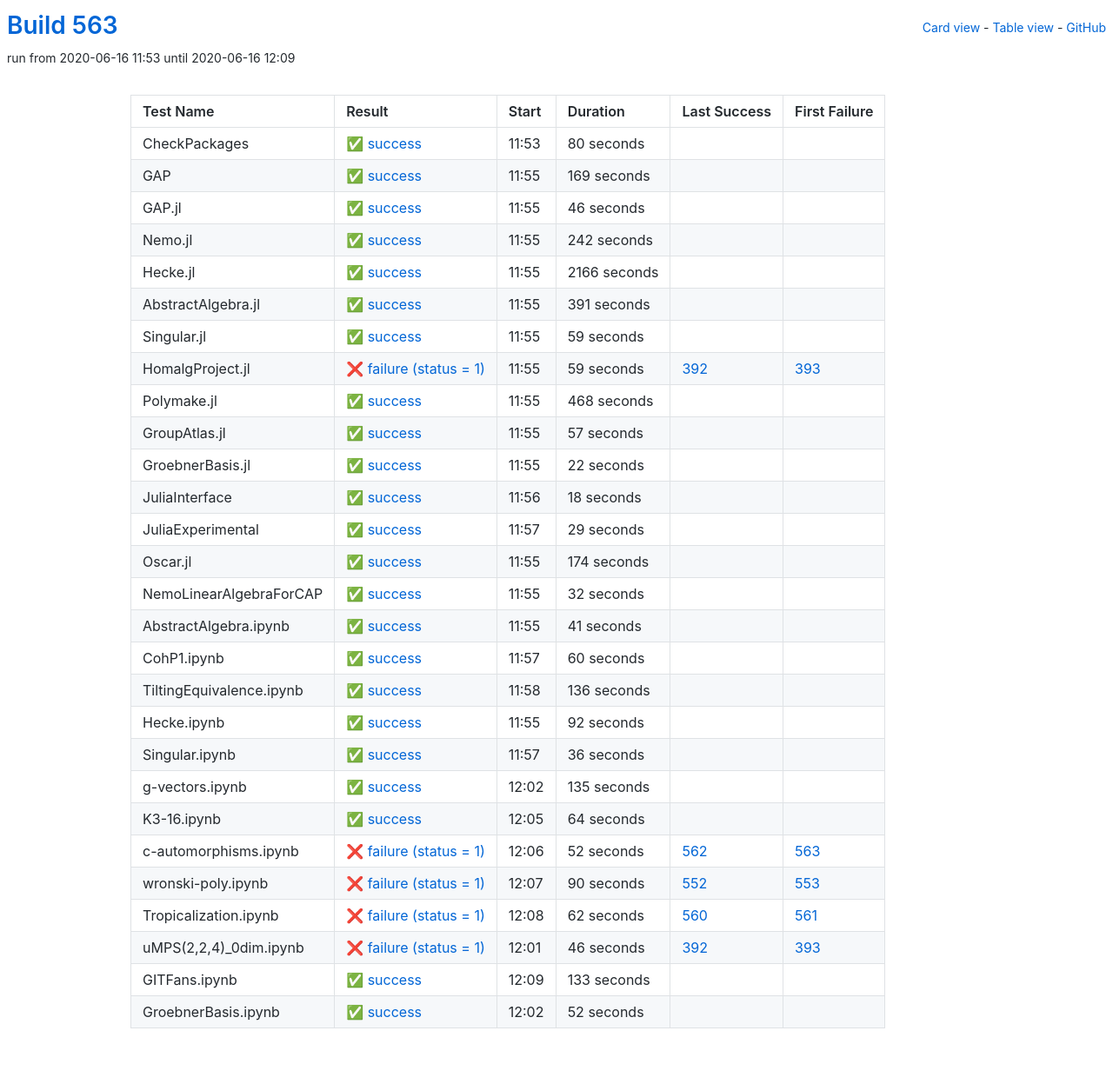
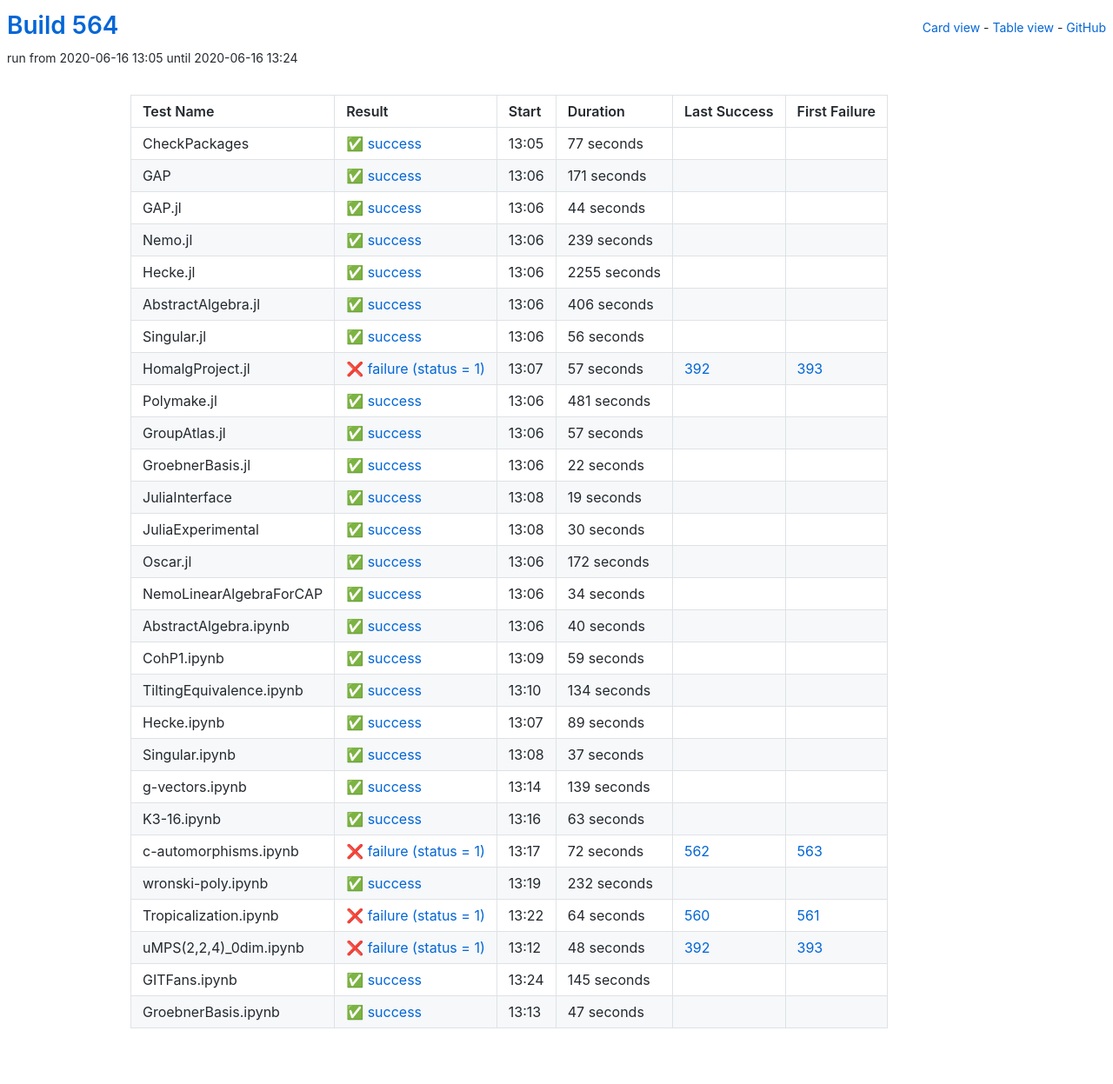
Before and after one commit to oscar-system/oscar-ci-status-1.4, a Jekyll site: the page built from table.html, in a window 1280 px wide. Shown: the whole page at 87% size. Built offline with Jekyll 4.4.1, drawn with Linux system fonts in a browser that asks for light colours.

Commit message:
Build #564

```diff
--- a/_data/ci.yml
+++ b/_data/ci.yml
@@ -1,6 +1,6 @@
 ---
-build: 563
-build_url: https://oscarci.mathematik.uni-kl.de/job/oscar-julia-1.4/563/
+build: 564
+build_url: https://oscarci.mathematik.uni-kl.de/job/oscar-julia-1.4/564/
 job: oscar-julia-1.4
 organization: oscar-system
 repo: oscar-ci-status-1.4
@@ -8,116 +8,116 @@ repourl: https://github.com/oscar-system/oscar-ci-status-1.4
 tests:
 - name: CheckPackages
   id: checkpackages
-  log: https://oscarci.mathematik.uni-kl.de/job/oscar-julia-1.4/563/artifact/logs/build-563/CheckPackages.log
-  start: 2020-06-16 11:53
+  log: https://oscarci.mathematik.uni-kl.de/job/oscar-julia-1.4/564/artifact/logs/build-564/CheckPackages.log
+  start: 2020-06-16 13:05
   success: true
   exitcode: 0
   status: success
-  duration: 80
+  duration: 77
   last_success: false
   last_success_url:
   first_failure: false
   first_failure_url:
 - name: GAP
   id: gap
-  log: https://oscarci.mathematik.uni-kl.de/job/oscar-julia-1.4/563/artifact/logs/build-563/GAP.log
-  start: 2020-06-16 11:55
+  log: https://oscarci.mathematik.uni-kl.de/job/oscar-julia-1.4/564/artifact/logs/build-564/GAP.log
+  start: 2020-06-16 13:06
   success: true
   exitcode: 0
   status: success
-  duration: 169
+  duration: 171
   last_success: false
   last_success_url:
   first_failure: false
   first_failure_url:
 - name: GAP.jl
   id: gap-jl
-  log: https://oscarci.mathematik.uni-kl.de/job/oscar-julia-1.4/563/artifact/logs/build-563/GAP.jl.log
-  start: 2020-06-16 11:55
+  log: https://oscarci.mathematik.uni-kl.de/job/oscar-julia-1.4/564/artifact/logs/build-564/GAP.jl.log
+  start: 2020-06-16 13:06
   success: true
   exitcode: 0
   status: success
-  duration: 46
+  duration: 44
   last_success: false
   last_success_url:
   first_failure: false
   first_failure_url:
 - name: Nemo.jl
   id: nemo-jl
-  log: https://oscarci.mathematik.uni-kl.de/job/oscar-julia-1.4/563/artifact/logs/build-563/Nemo.jl.log
-  start: 2020-06-16 11:55
+  log: https://oscarci.mathematik.uni-kl.de/job/oscar-julia-1.4/564/artifact/logs/build-564/Nemo.jl.log
+  start: 2020-06-16 13:06
   success: true
   exitcode: 0
   status: success
-  duration: 242
+  duration: 239
   last_success: false
   last_success_url:
   first_failure: false
   first_failure_url:
 - name: Hecke.jl
   id: hecke-jl
-  log: https://oscarci.mathematik.uni-kl.de/job/oscar-julia-1.4/563/artifact/logs/build-563/Hecke.jl.log
-  start: 2020-06-16 11:55
+  log: https://oscarci.mathematik.uni-kl.de/job/oscar-julia-1.4/564/artifact/logs/build-564/Hecke.jl.log
+  start: 2020-06-16 13:06
   success: true
   exitcode: 0
   status: success
-  duration: 2166
+  duration: 2255
   last_success: false
   last_success_url:
   first_failure: false
   first_failure_url:
 - name: AbstractAlgebra.jl
   id: abstractalgebra-jl
-  log: https://oscarci.mathematik.uni-kl.de/job/oscar-julia-1.4/563/artifact/logs/build-563/AbstractAlgebra.jl.log
-  start: 2020-06-16 11:55
+  log: https://oscarci.mathematik.uni-kl.de/job/oscar-julia-1.4/564/artifact/logs/build-564/AbstractAlgebra.jl.log
+  start: 2020-06-16 13:06
   success: true
   exitcode: 0
   status: success
-  duration: 391
+  duration: 406
   last_success: false
   last_success_url:
   first_failure: false
   first_failure_url:
 - name: Singular.jl
   id: singular-jl
-  log: https://oscarci.mathematik.uni-kl.de/job/oscar-julia-1.4/563/artifact/logs/build-563/Singular.jl.log
-  start: 2020-06-16 11:55
+  log: https://oscarci.mathematik.uni-kl.de/job/oscar-julia-1.4/564/artifact/logs/build-564/Singular.jl.log
+  start: 2020-06-16 13:06
   success: true
   exitcode: 0
   status: success
-  duration: 59
+  duration: 56
   last_success: false
   last_success_url:
   first_failure: false
   first_failure_url:
 - name: HomalgProject.jl
   id: homalgproject-jl
-  log: https://oscarci.mathematik.uni-kl.de/job/oscar-julia-1.4/563/artifact/logs/build-563/HomalgProject.jl.log
-  start: 2020-06-16 11:55
+  log: https://oscarci.mathematik.uni-kl.de/job/oscar-julia-1.4/564/artifact/logs/build-564/HomalgProject.jl.log
+  start: 2020-06-16 13:07
   success: false
   exitcode: 1
   status: failure
-  duration: 59
+  duration: 57
   last_success: 392
   last_success_url: https://oscarci.mathematik.uni-kl.de/job/oscar-julia-1.4/392/
   first_failure: 393
   first_failure_url: https://oscarci.mathematik.uni-kl.de/job/oscar-julia-1.4/393/
 - name: Polymake.jl
   id: polymake-jl
-  log: https://oscarci.mathematik.uni-kl.de/job/oscar-julia-1.4/563/artifact/logs/build-563/Polymake.jl.log
-  start: 2020-06-16 11:55
+  log: https://oscarci.mathematik.uni-kl.de/job/oscar-julia-1.4/564/artifact/logs/build-564/Polymake.jl.log
+  start: 2020-06-16 13:06
   success: true
   exitcode: 0
   status: success
-  duration: 468
+  duration: 481
   last_success: false
   last_success_url:
   first_failure: false
   first_failure_url:
 - name: GroupAtlas.jl
   id: groupatlas-jl
-  log: https://oscarci.mathematik.uni-kl.de/job/oscar-julia-1.4/563/artifact/logs/build-563/GroupAtlas.jl.log
-  start: 2020-06-16 11:55
+  log: https://oscarci.mathematik.uni-kl.de/job/oscar-julia-1.4/564/artifact/logs/build-564/GroupAtlas.jl.log
+  start: 2020-06-16 13:06
   success: true
   exitcode: 0
   status: success
@@ -128,8 +128,8 @@ tests:
   first_failure_url:
 - name: GroebnerBasis.jl
   id: groebnerbasis-jl
-  log: https://oscarci.mathematik.uni-kl.de/job/oscar-julia-1.4/563/artifact/logs/build-563/GroebnerBasis.jl.log
-  start: 2020-06-16 11:55
+  log: https://oscarci.mathematik.uni-kl.de/job/oscar-julia-1.4/564/artifact/logs/build-564/GroebnerBasis.jl.log
+  start: 2020-06-16 13:06
   success: true
   exitcode: 0
   status: success
@@ -140,204 +140,204 @@ tests:
   first_failure_url:
 - name: JuliaInterface
   id: juliainterface
-  log: https://oscarci.mathematik.uni-kl.de/job/oscar-julia-1.4/563/artifact/logs/build-563/JuliaInterface.log
-  start: 2020-06-16 11:56
+  log: https://oscarci.mathematik.uni-kl.de/job/oscar-julia-1.4/564/artifact/logs/build-564/JuliaInterface.log
+  start: 2020-06-16 13:08
   success: true
   exitcode: 0
   status: success
-  duration: 18
+  duration: 19
   last_success: false
   last_success_url:
   first_failure: false
   first_failure_url:
 - name: JuliaExperimental
   id: juliaexperimental
-  log: https://oscarci.mathematik.uni-kl.de/job/oscar-julia-1.4/563/artifact/logs/build-563/JuliaExperimental.log
-  start: 2020-06-16 11:57
+  log: https://oscarci.mathematik.uni-kl.de/job/oscar-julia-1.4/564/artifact/logs/build-564/JuliaExperimental.log
+  start: 2020-06-16 13:08
   success: true
   exitcode: 0
   status: success
-  duration: 29
+  duration: 30
   last_success: false
   last_success_url:
   first_failure: false
   first_failure_url:
 - name: Oscar.jl
   id: oscar-jl
-  log: https://oscarci.mathematik.uni-kl.de/job/oscar-julia-1.4/563/artifact/logs/build-563/Oscar.jl.log
-  start: 2020-06-16 11:55
+  log: https://oscarci.mathematik.uni-kl.de/job/oscar-julia-1.4/564/artifact/logs/build-564/Oscar.jl.log
+  start: 2020-06-16 13:06
   success: true
   exitcode: 0
   status: success
-  duration: 174
+  duration: 172
   last_success: false
   last_success_url:
   first_failure: false
   first_failure_url:
 - name: NemoLinearAlgebraForCAP
   id: nemolinearalgebraforcap
-  log: https://oscarci.mathematik.uni-kl.de/job/oscar-julia-1.4/563/artifact/logs/build-563/NemoLinearAlgebraForCAP.log
-  start: 2020-06-16 11:55
+  log: https://oscarci.mathematik.uni-kl.de/job/oscar-julia-1.4/564/artifact/logs/build-564/NemoLinearAlgebraForCAP.log
+  start: 2020-06-16 13:06
   success: true
   exitcode: 0
   status: success
-  duration: 32
+  duration: 34
   last_success: false
   last_success_url:
   first_failure: false
   first_failure_url:
 - name: AbstractAlgebra.ipynb
   id: abstractalgebra-ipynb
-  log: https://oscarci.mathematik.uni-kl.de/job/oscar-julia-1.4/563/artifact/logs/build-563/AbstractAlgebra.ipynb.log
-  start: 2020-06-16 11:55
+  log: https://oscarci.mathematik.uni-kl.de/job/oscar-julia-1.4/564/artifact/logs/build-564/AbstractAlgebra.ipynb.log
+  start: 2020-06-16 13:06
   success: true
   exitcode: 0
   status: success
-  duration: 41
+  duration: 40
   last_success: false
   last_success_url:
   first_failure: false
   first_failure_url:
 - name: CohP1.ipynb
   id: cohp1-ipynb
-  log: https://oscarci.mathematik.uni-kl.de/job/oscar-julia-1.4/563/artifact/logs/build-563/CohP1.ipynb.log
-  start: 2020-06-16 11:57
+  log: https://oscarci.mathematik.uni-kl.de/job/oscar-julia-1.4/564/artifact/logs/build-564/CohP1.ipynb.log
+  start: 2020-06-16 13:09
   success: true
   exitcode: 0
   status: success
-  duration: 60
+  duration: 59
   last_success: false
   last_success_url:
   first_failure: false
   first_failure_url:
 - name: TiltingEquivalence.ipynb
   id: tiltingequivalence-ipynb
-  log: https://oscarci.mathematik.uni-kl.de/job/oscar-julia-1.4/563/artifact/logs/build-563/TiltingEquivalence.ipynb.log
-  start: 2020-06-16 11:58
+  log: https://oscarci.mathematik.uni-kl.de/job/oscar-julia-1.4/564/artifact/logs/build-564/TiltingEquivalence.ipynb.log
+  start: 2020-06-16 13:10
   success: true
   exitcode: 0
   status: success
-  duration: 136
+  duration: 134
   last_success: false
   last_success_url:
   first_failure: false
   first_failure_url:
 - name: Hecke.ipynb
   id: hecke-ipynb
-  log: https://oscarci.mathematik.uni-kl.de/job/oscar-julia-1.4/563/artifact/logs/build-563/Hecke.ipynb.log
-  start: 2020-06-16 11:55
+  log: https://oscarci.mathematik.uni-kl.de/job/oscar-julia-1.4/564/artifact/logs/build-564/Hecke.ipynb.log
+  start: 2020-06-16 13:07
   success: true
   exitcode: 0
   status: success
-  duration: 92
+  duration: 89
   last_success: false
   last_success_url:
   first_failure: false
   first_failure_url:
 - name: Singular.ipynb
   id: singular-ipynb
-  log: https://oscarci.mathematik.uni-kl.de/job/oscar-julia-1.4/563/artifact/logs/build-563/Singular.ipynb.log
-  start: 2020-06-16 11:57
+  log: https://oscarci.mathematik.uni-kl.de/job/oscar-julia-1.4/564/artifact/logs/build-564/Singular.ipynb.log
+  start: 2020-06-16 13:08
   success: true
   exitcode: 0
   status: success
-  duration: 36
+  duration: 37
   last_success: false
   last_success_url:
   first_failure: false
   first_failure_url:
 - name: g-vectors.ipynb
   id: g-vectors-ipynb
-  log: https://oscarci.mathematik.uni-kl.de/job/oscar-julia-1.4/563/artifact/logs/build-563/g-vectors.ipynb.log
-  start: 2020-06-16 12:02
+  log: https://oscarci.mathematik.uni-kl.de/job/oscar-julia-1.4/564/artifact/logs/build-564/g-vectors.ipynb.log
+  start: 2020-06-16 13:14
   success: true
   exitcode: 0
   status: success
-  duration: 135
+  duration: 139
   last_success: false
   last_success_url:
   first_failure: false
   first_failure_url:
 - name: K3-16.ipynb
   id: k3-16-ipynb
-  log: https://oscarci.mathematik.uni-kl.de/job/oscar-julia-1.4/563/artifact/logs/build-563/K3-16.ipynb.log
-  start: 2020-06-16 12:05
+  log: https://oscarci.mathematik.uni-kl.de/job/oscar-julia-1.4/564/artifact/logs/build-564/K3-16.ipynb.log
+  start: 2020-06-16 13:16
   success: true
   exitcode: 0
   status: success
-  duration: 64
+  duration: 63
   last_success: false
   last_success_url:
   first_failure: false
   first_failure_url:
 - name: c-automorphisms.ipynb
   id: c-automorphisms-ipynb
-  log: https://oscarci.mathematik.uni-kl.de/job/oscar-julia-1.4/563/artifact/logs/build-563/c-automorphisms.ipynb.log
-  start: 2020-06-16 12:06
+  log: https://oscarci.mathematik.uni-kl.de/job/oscar-julia-1.4/564/artifact/logs/build-564/c-automorphisms.ipynb.log
+  start: 2020-06-16 13:17
   success: false
   exitcode: 1
   status: failure
-  duration: 52
+  duration: 72
   last_success: 562
   last_success_url: https://oscarci.mathematik.uni-kl.de/job/oscar-julia-1.4/562/
   first_failure: 563
   first_failure_url: https://oscarci.mathematik.uni-kl.de/job/oscar-julia-1.4/563/
 - name: wronski-poly.ipynb
   id: wronski-poly-ipynb
-  log: https://oscarci.mathematik.uni-kl.de/job/oscar-julia-1.4/563/artifact/logs/build-563/wronski-poly.ipynb.log
-  start: 2020-06-16 12:07
+  log: https://oscarci.mathematik.uni-kl.de/job/oscar-julia-1.4/564/artifact/logs/build-564/wronski-poly.ipynb.log
+  start: 2020-06-16 13:19
+  success: true
+  exitcode: 0
+  status: success
+  duration: 232
+  last_success: false
+  last_success_url:
+  first_failure: false
+  first_failure_url:
+- name: Tropicalization.ipynb
+  id: tropicalization-ipynb
+  log: https://oscarci.mathematik.uni-kl.de/job/oscar-julia-1.4/564/artifact/logs/build-564/Tropicalization.ipynb.log
+  start: 2020-06-16 13:22
   success: false
   exitcode: 1
   status: failure
-  duration: 90
-  last_success: 552
-  last_success_url: https://oscarci.mathematik.uni-kl.de/job/oscar-julia-1.4/552/
-  first_failure: 553
-  first_failure_url: https://oscarci.mathematik.uni-kl.de/job/oscar-julia-1.4/553/
-- name: Tropicalization.ipynb
-  id: tropicalization-ipynb
-  log: https://oscarci.mathematik.uni-kl.de/job/oscar-julia-1.4/563/artifact/logs/build-563/Tropicalization.ipynb.log
-  start: 2020-06-16 12:08
-  success: false
-  exitcode: 1
-  status: failure
-  duration: 62
+  duration: 64
   last_success: 560
   last_success_url: https://oscarci.mathematik.uni-kl.de/job/oscar-julia-1.4/560/
   first_failure: 561
   first_failure_url: https://oscarci.mathematik.uni-kl.de/job/oscar-julia-1.4/561/
 - name: uMPS(2,2,4)_0dim.ipynb
   id: umps-2-2-4-0dim-ipynb
-  log: https://oscarci.mathematik.uni-kl.de/job/oscar-julia-1.4/563/artifact/logs/build-563/uMPS-2-2-4-_0dim.ipynb.log
-  start: 2020-06-16 12:01
+  log: https://oscarci.mathematik.uni-kl.de/job/oscar-julia-1.4/564/artifact/logs/build-564/uMPS-2-2-4-_0dim.ipynb.log
+  start: 2020-06-16 13:12
   success: false
   exitcode: 1
   status: failure
-  duration: 46
+  duration: 48
   last_success: 392
   last_success_url: https://oscarci.mathematik.uni-kl.de/job/oscar-julia-1.4/392/
   first_failure: 393
   first_failure_url: https://oscarci.mathematik.uni-kl.de/job/oscar-julia-1.4/393/
 - name: GITFans.ipynb
   id: gitfans-ipynb
-  log: https://oscarci.mathematik.uni-kl.de/job/oscar-julia-1.4/563/artifact/logs/build-563/GITFans.ipynb.log
-  start: 2020-06-16 12:09
+  log: https://oscarci.mathematik.uni-kl.de/job/oscar-julia-1.4/564/artifact/logs/build-564/GITFans.ipynb.log
+  start: 2020-06-16 13:24
   success: true
   exitcode: 0
   status: success
-  duration: 133
+  duration: 145
   last_success: false
   last_success_url:
   first_failure: false
   first_failure_url:
 - name: GroebnerBasis.ipynb
   id: groebnerbasis-ipynb
-  log: https://oscarci.mathematik.uni-kl.de/job/oscar-julia-1.4/563/artifact/logs/build-563/GroebnerBasis.ipynb.log
-  start: 2020-06-16 12:02
+  log: https://oscarci.mathematik.uni-kl.de/job/oscar-julia-1.4/564/artifact/logs/build-564/GroebnerBasis.ipynb.log
+  start: 2020-06-16 13:13
   success: true
   exitcode: 0
   status: success
-  duration: 52
+  duration: 47
   last_success: false
   last_success_url:
   first_failure: false
```
Also changed, not shown: README.md.
